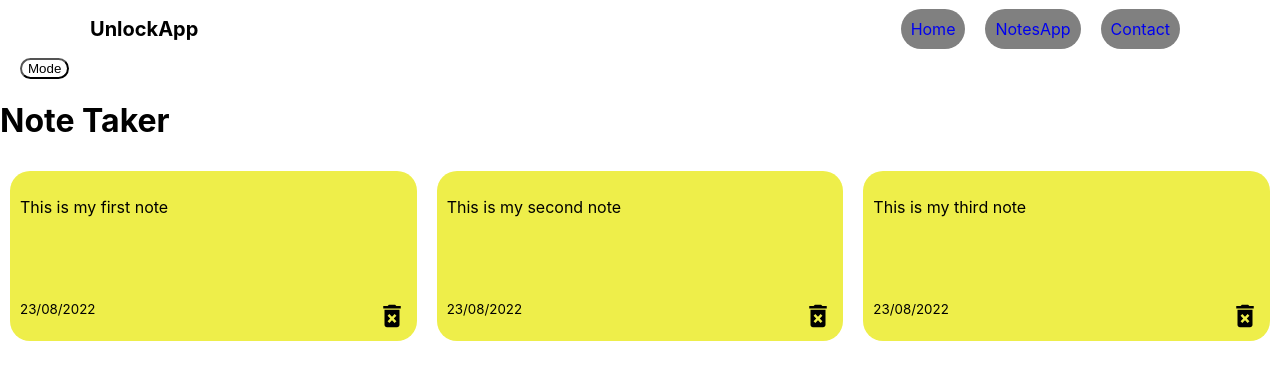
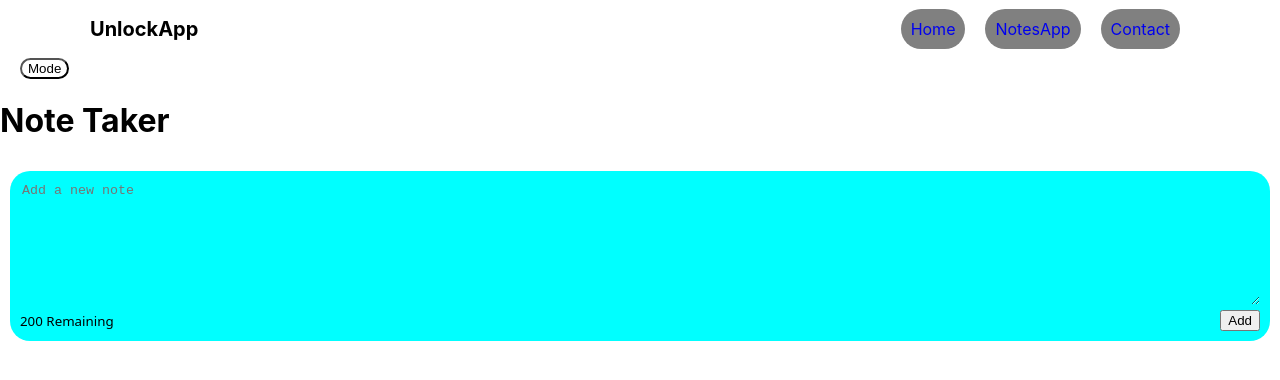
Before and after one commit to LukeWebster-Khan/LoginUnlockApp, a React (Create React App) app in the folder unlock-app/: page /NotesApp in a window 1280 px wide. Shown: the top 380 px of the page. Built offline with nearby package versions, Linux system fonts and the light colour scheme.

Commit message:
created new note functionality

```diff
--- a/unlock-app/src/App.js
+++ b/unlock-app/src/App.js
@@ -8,28 +8,20 @@ import NotesApp from "./components/NotesApp";
 import "./App.css";
 
 function App() {
-  const [notes, setNotes] = useState([
-    {
-      id: nanoid(),
-      text: "This is my first note",
-      date: "23/08/2022",
-    },
-    {
-      id: nanoid(),
-      text: "This is my second note",
-      date: "23/08/2022",
-    },
-    {
-      id: nanoid(),
-      text: "This is my third note",
-      date: "23/08/2022",
-    },
-  ]);
+  const [notes, setNotes] = useState([]);
+  const addNote = (text) => {
+    setNotes([
+      ...notes,
+      { id: nanoid(), text, date: new Date().toLocaleDateString() },
+    ]);
+    console.log(text);
+  };
   function changeTheme() {
     console.log("mode is ", mode);
     setMode((mode) => !mode);
   }
   const [mode, setMode] = useState(true);
+
   return (
     <div className={mode ? "App light" : "App dark"}>
       <Nav />
@@ -39,7 +31,10 @@ function App() {
       <BrowserRouter>
         <Routes>
           <Route path="/" element={<Home />} />
-          <Route path="/NotesApp" element={<NotesApp notes={notes} />} />
+          <Route
+            path="/NotesApp"
+            element={<NotesApp handleAddNote={addNote} notes={notes} />}
+          />
           <Route path="/" element={<Home />} />
         </Routes>
       </BrowserRouter>
--- /dev/null
+++ b/unlock-app/src/components/AddNote.js
@@ -0,0 +1,35 @@
+import React, { useState } from "react";
+import "../styles/NoteApp.css";
+
+const AddNote = ({ handleAddNote }) => {
+  const [noteText, setNoteText] = useState("");
+
+  const updateNoteText = (e) => {
+    setNoteText(e.target.value);
+  };
+  const saveNote = () => {
+    handleAddNote(noteText);
+    setNoteText("");
+  };
+  return (
+    <div className="note__wrapper new">
+      <textarea
+        onChange={updateNoteText}
+        value={noteText}
+        rows="8"
+        cols="10"
+        placeholder="Add a new note"
+      >
+        {noteText}
+      </textarea>
+      <div className="note__new-footer">
+        <small>200 Remaining</small>
+        <button onClick={saveNote} className="save">
+          Add
+        </button>
+      </div>
+    </div>
+  );
+};
+
+export default AddNote;
--- a/unlock-app/src/components/Note.js
+++ b/unlock-app/src/components/Note.js
@@ -1,5 +1,6 @@
 import React from "react";
 import { MdDeleteForever } from "react-icons/md";
+import "../styles/NoteApp.css";
 
 export default function Note({ id, text, date }) {
   return (
--- a/unlock-app/src/components/NotesApp.js
+++ b/unlock-app/src/components/NotesApp.js
@@ -1,8 +1,9 @@
 import React from "react";
 import Note from "./Note";
+import AddNote from "./AddNote";
 import "../styles/NoteApp.css";
 
-export default function About({ notes }) {
+const notesApp = ({ notes, handleAddNote }) => {
   const [count, setCount] = React.useState(0);
   let increment = () => setCount(count + 1);
   return (
@@ -12,7 +13,9 @@ export default function About({ notes }) {
         {notes.map((note) => (
           <Note id={note.id} text={note.text} date={note.date} />
         ))}
+        <AddNote handleAddNote={handleAddNote} />
       </div>
     </>
   );
-}
+};
+export default notesApp;
--- a/unlock-app/src/styles/NoteApp.css
+++ b/unlock-app/src/styles/NoteApp.css
@@ -19,4 +19,21 @@
 .note__footer {
   display: flex;
   justify-content: space-between;
+}
+.note__new-footer {
+  display: flex;
+  justify-content: space-between;
+  align-items: center;
+}
+
+.new {
+  background-color: aqua;
+  font-family: system-ui, -apple-system, BlinkMacSystemFont, "Segoe UI", Roboto, Oxygen, Ubuntu, Cantarell, "Open Sans", "Helvetica Neue", sans-serif;
+}
+.new textarea {
+  background-color: inherit;
+  border: none;
+}
+.new textarea:focus {
+  outline: none;
 }/*# sourceMappingURL=NoteApp.css.map */
--- a/unlock-app/src/styles/NoteApp.scss
+++ b/unlock-app/src/styles/NoteApp.scss
@@ -21,4 +21,21 @@
     display: flex;
     justify-content: space-between;
   }
+  &__new-footer {
+    display: flex;
+    justify-content: space-between;
+    align-items: center;
+  }
 }
+.new {
+  background-color: aqua;
+  font-family: system-ui, -apple-system, BlinkMacSystemFont, "Segoe UI", Roboto,
+    Oxygen, Ubuntu, Cantarell, "Open Sans", "Helvetica Neue", sans-serif;
+  textarea {
+    background-color: inherit;
+    border: none;
+    &:focus {
+      outline: none;
+    }
+  }
+}
```
Also changed, not shown: 1 other file (tests, documents, lock files or other folders).
